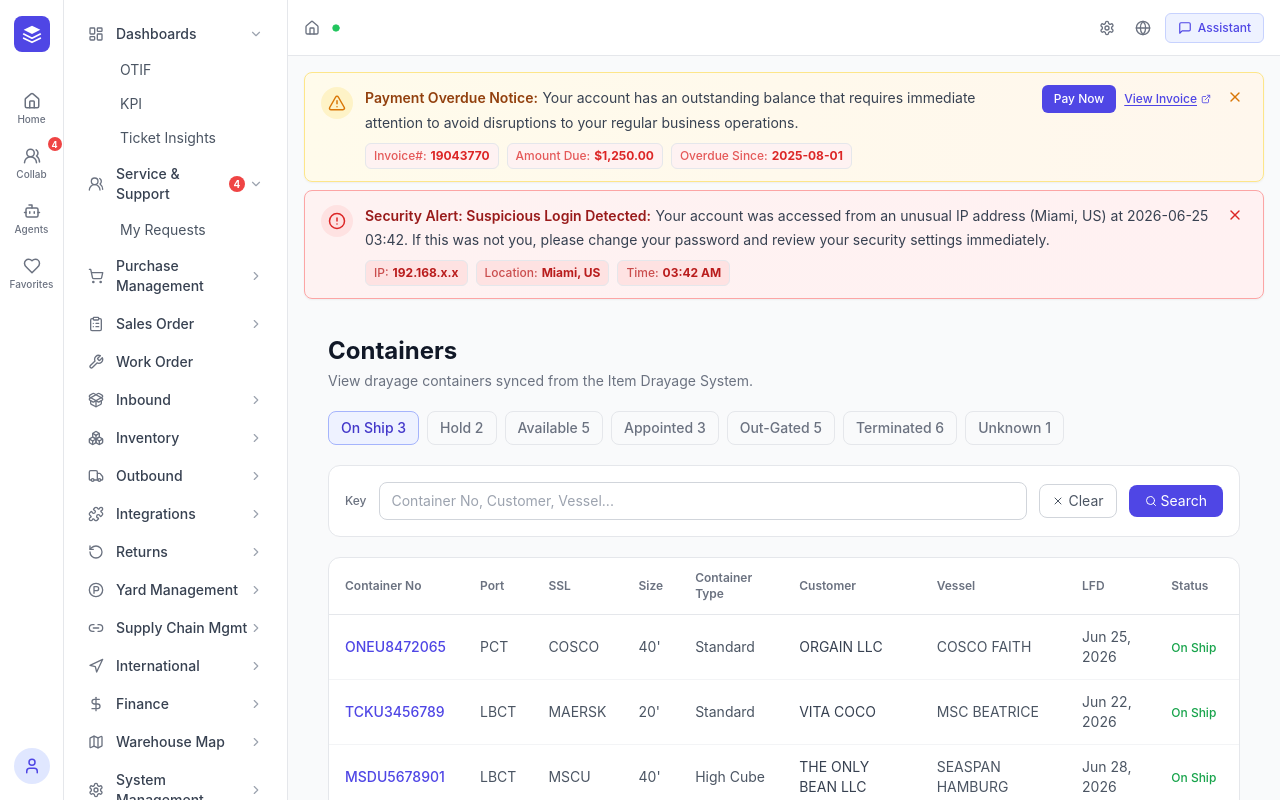
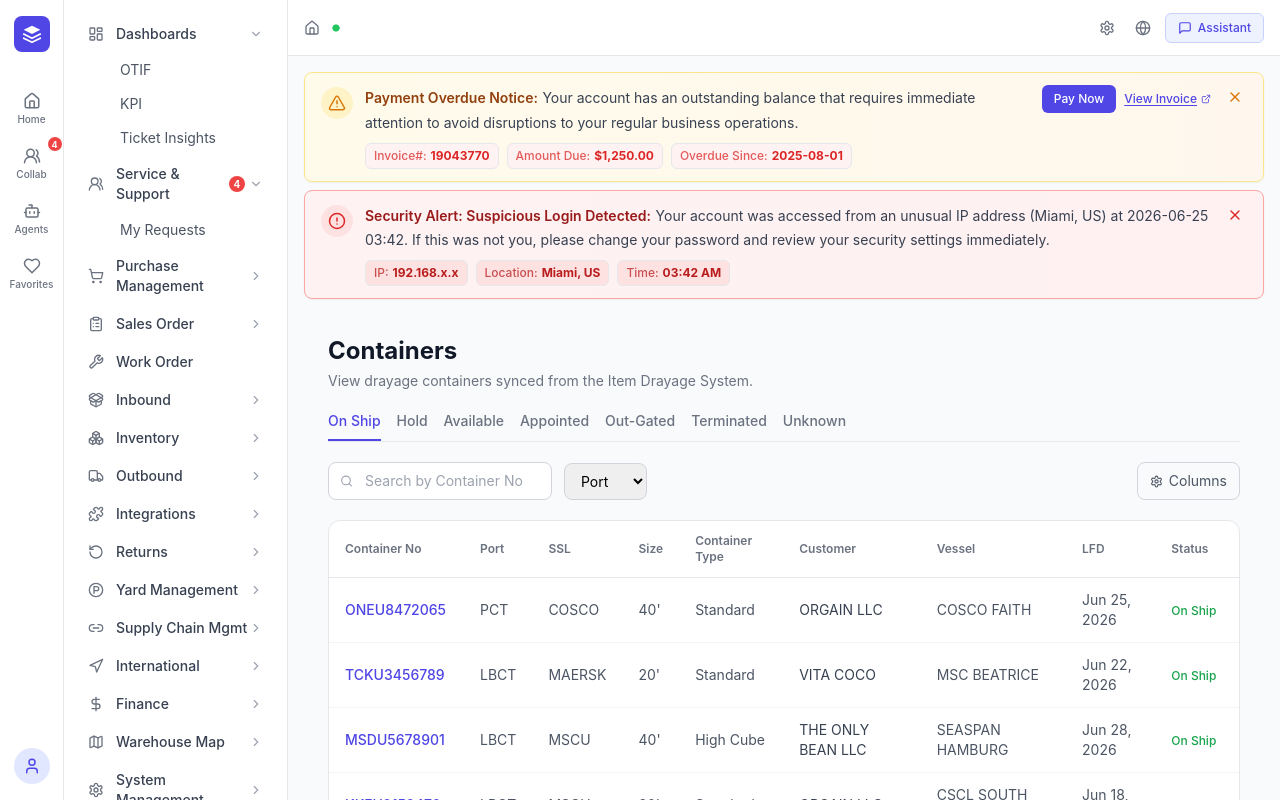
Before and after one commit to WYJade/CP-Announcement-management, a React (Vite) app: page /international/containers in a window 1280 px wide. Shown: the top 800 px of the page. Built offline with nearby package versions, Linux system fonts and the light colour scheme.

Commit message:
fix: update Containers search to match screenshot - tabs+search+port+columns

```diff
--- a/src/components/International/Containers.tsx
+++ b/src/components/International/Containers.tsx
@@ -1,6 +1,6 @@
 import { useState } from 'react'
 import { useNavigate } from 'react-router-dom'
-import { Search, X } from 'lucide-react'
+import { Search, X, Settings } from 'lucide-react'
 
 const STATUS_TABS = [
   { key: 'on-ship', label: 'On Ship', count: 3 },
@@ -33,25 +33,33 @@ export default function Containers() {
       <h1 className="text-2xl font-bold text-gray-900 mb-1">Containers</h1>
       <p className="text-sm text-gray-500 mb-5">View drayage containers synced from the Item Drayage System.</p>
 
-      {/* Status tabs */}
-      <div className="flex gap-2 mb-5">
+      {/* Status tabs - text style like screenshot */}
+      <div className="flex gap-4 mb-5 border-b border-gray-200">
         {STATUS_TABS.map(tab => (
           <button key={tab.key} onClick={() => setActiveTab(tab.key)}
-            className={`px-3 py-1.5 text-sm font-medium rounded-lg border transition-all ${
-              activeTab === tab.key ? 'border-primary-300 bg-primary-50 text-primary-700' : 'border-gray-200 text-gray-500 hover:bg-gray-50'
+            className={`pb-2 text-sm font-medium border-b-2 transition-colors ${
+              activeTab === tab.key ? 'border-primary-600 text-primary-600' : 'border-transparent text-gray-500 hover:text-gray-700'
             }`}>
-            {tab.label} {tab.count}
+            {tab.label}
           </button>
         ))}
       </div>
 
-      {/* Search */}
-      <div className="bg-white border border-gray-200 rounded-xl p-4 mb-5">
-        <div className="flex gap-3 items-center">
-          <label className="text-xs font-medium text-gray-500">Key</label>
-          <input type="text" placeholder="Container No, Customer, Vessel..." className="flex-1 border border-gray-300 rounded-lg px-3 py-2 text-sm" />
-          <button className="flex items-center gap-1 px-3 py-1.5 text-sm text-gray-600 border border-gray-300 rounded-lg hover:bg-gray-50"><X size={12} /> Clear</button>
-          <button className="flex items-center gap-1 px-4 py-1.5 text-sm text-white bg-primary-600 rounded-lg hover:bg-primary-700"><Search size={12} /> Search</button>
+      {/* Search + Port filter + Columns */}
+      <div className="flex items-center gap-3 mb-5">
+        <div className="relative">
+          <Search size={13} className="absolute left-3 top-1/2 -translate-y-1/2 text-gray-400" />
+          <input type="text" placeholder="Search by Container No" className="pl-9 pr-3 py-2 text-sm border border-gray-300 rounded-lg w-56" />
+        </div>
+        <select className="border border-gray-300 rounded-lg px-3 py-2 text-sm">
+          <option>Port</option>
+          <option>PCT</option>
+          <option>LBCT</option>
+        </select>
+        <div className="ml-auto">
+          <button className="flex items-center gap-1.5 px-3 py-2 text-sm text-gray-600 border border-gray-300 rounded-lg hover:bg-gray-50">
+            <Settings size={13} /> Columns
+          </button>
         </div>
       </div>
 
```
